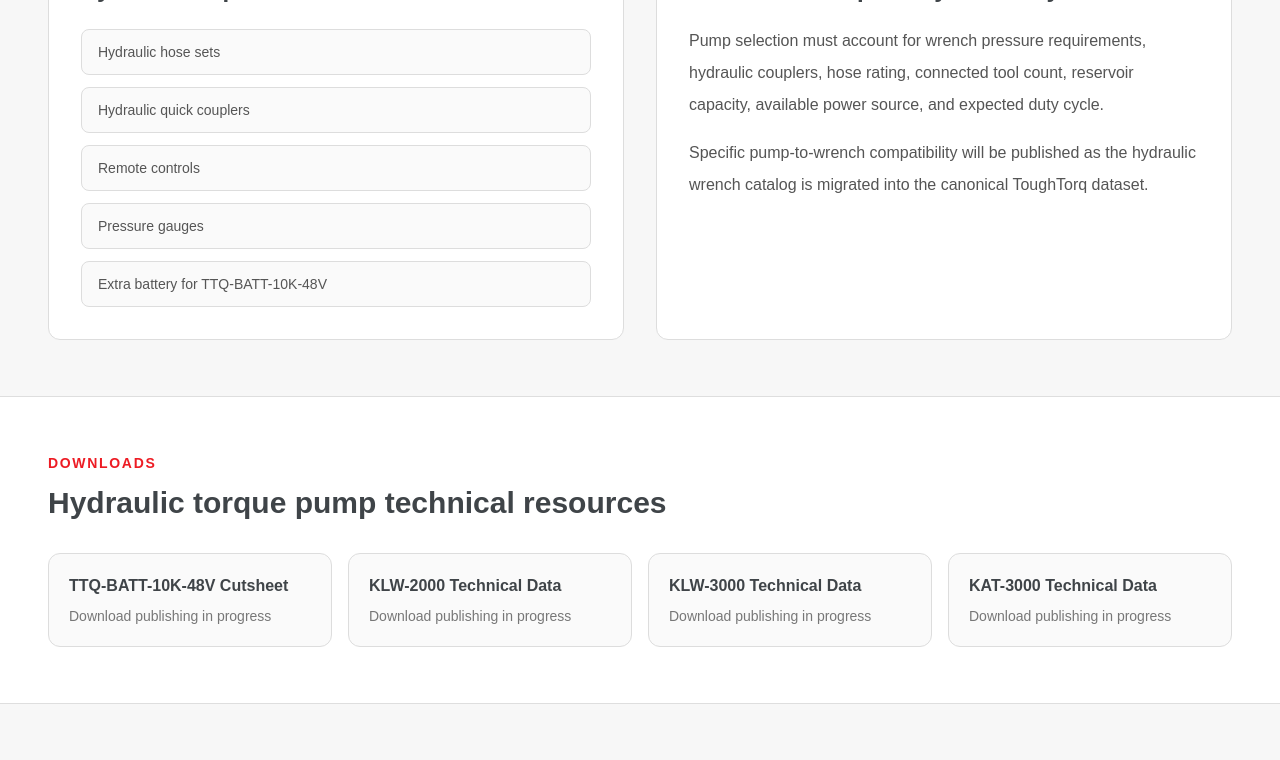
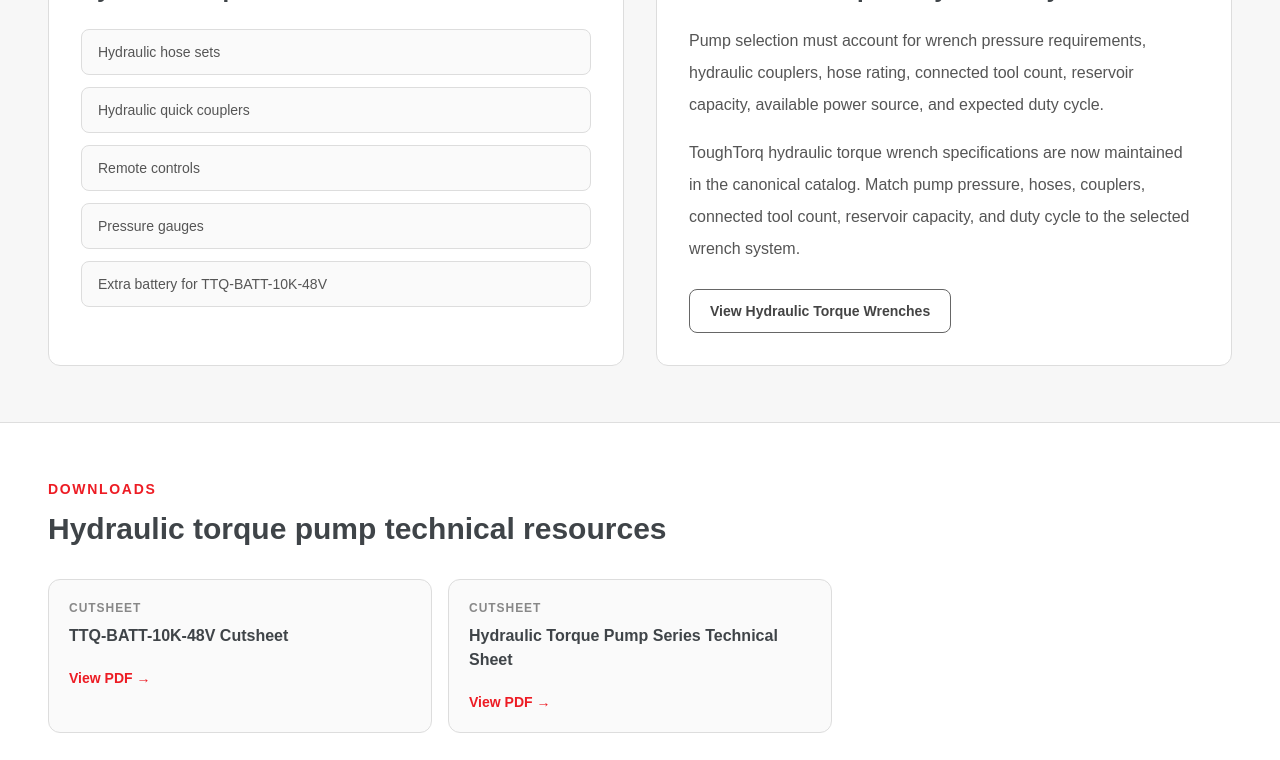
Before and after one commit to mattpearson-blip/toughtorq-site, a Next.js app: page /products/hydraulic-pumps in a window 1280 px wide. Shown: the part 3000-3760 px from the top of the page. Built offline with nearby package versions, Linux system fonts and the light colour scheme.

Commit message:
Enrich hydraulic pump technical resources

```diff
--- a/app/products/hydraulic-pumps/page.tsx
+++ b/app/products/hydraulic-pumps/page.tsx
@@ -1,5 +1,7 @@
 import type { Metadata } from "next";
 import Link from "next/link";
+
+import { TechnicalDownloads } from "@/components/technical-downloads";
 
 import { hydraulicTorquePumps } from "@/data/catalog";
 
@@ -394,48 +396,34 @@
             </p>
 
             <p className="mt-4 leading-8 text-[#555555]">
-              Specific pump-to-wrench compatibility will be published as the
-              hydraulic wrench catalog is migrated into the canonical ToughTorq
-              dataset.
+              ToughTorq hydraulic torque wrench specifications are now maintained
+              in the canonical catalog. Match pump pressure, hoses, couplers,
+              connected tool count, reservoir capacity, and duty cycle to the
+              selected wrench system.
             </p>
+
+            <Link
+              href="/products/hydraulic-torque-wrenches"
+              className="mt-6 inline-flex min-h-11 items-center justify-center rounded-lg border border-[#666666] bg-white px-5 py-2 text-sm font-semibold text-[#444444] transition hover:border-[#ed1c24] hover:text-[#ed1c24]"
+            >
+              View Hydraulic Torque Wrenches
+            </Link>
           </div>
         </div>
       </section>
 
       {/* DOWNLOADS */}
-      <section
-        id="downloads"
-        className="scroll-mt-24 border-b border-[#dedede] bg-white"
-      >
-        <div className="mx-auto max-w-7xl px-4 py-14 md:px-8 lg:px-12">
-          <p className="text-sm font-bold uppercase tracking-[0.12em] text-[#ed1c24]">
-            Downloads
-          </p>
-
-          <h2 className="mt-3 text-3xl font-semibold text-[#3f4448]">
-            Hydraulic torque pump technical resources
-          </h2>
-
-          <div className="mt-8 grid gap-4 md:grid-cols-2 lg:grid-cols-4">
-            {[
-              "TTQ-BATT-10K-48V Cutsheet",
-              "KLW-2000 Technical Data",
-              "KLW-3000 Technical Data",
-              "KAT-3000 Technical Data",
-            ].map((title) => (
-              <div
-                key={title}
-                className="rounded-xl border border-[#dddddd] bg-[#fafafa] p-5"
-              >
-                <p className="font-semibold text-[#3f4448]">{title}</p>
-                <p className="mt-2 text-sm text-[#777777]">
-                  Download publishing in progress
-                </p>
-              </div>
-            ))}
-          </div>
-        </div>
-      </section>
+      <TechnicalDownloads
+        title="Hydraulic torque pump technical resources"
+        downloads={family.downloads}
+        fallbackTitles={[
+          "TTQ-BATT-10K-48V Cutsheet",
+          "KLW-2000 Technical Data",
+          "KLW-3000 Technical Data",
+          "KAT-3000 Technical Data",
+        ]}
+        background="white"
+      />
 
       {/* DISTRIBUTOR + JAM HANDOFF */}
       <section className="bg-[#f7f7f7]">
```
